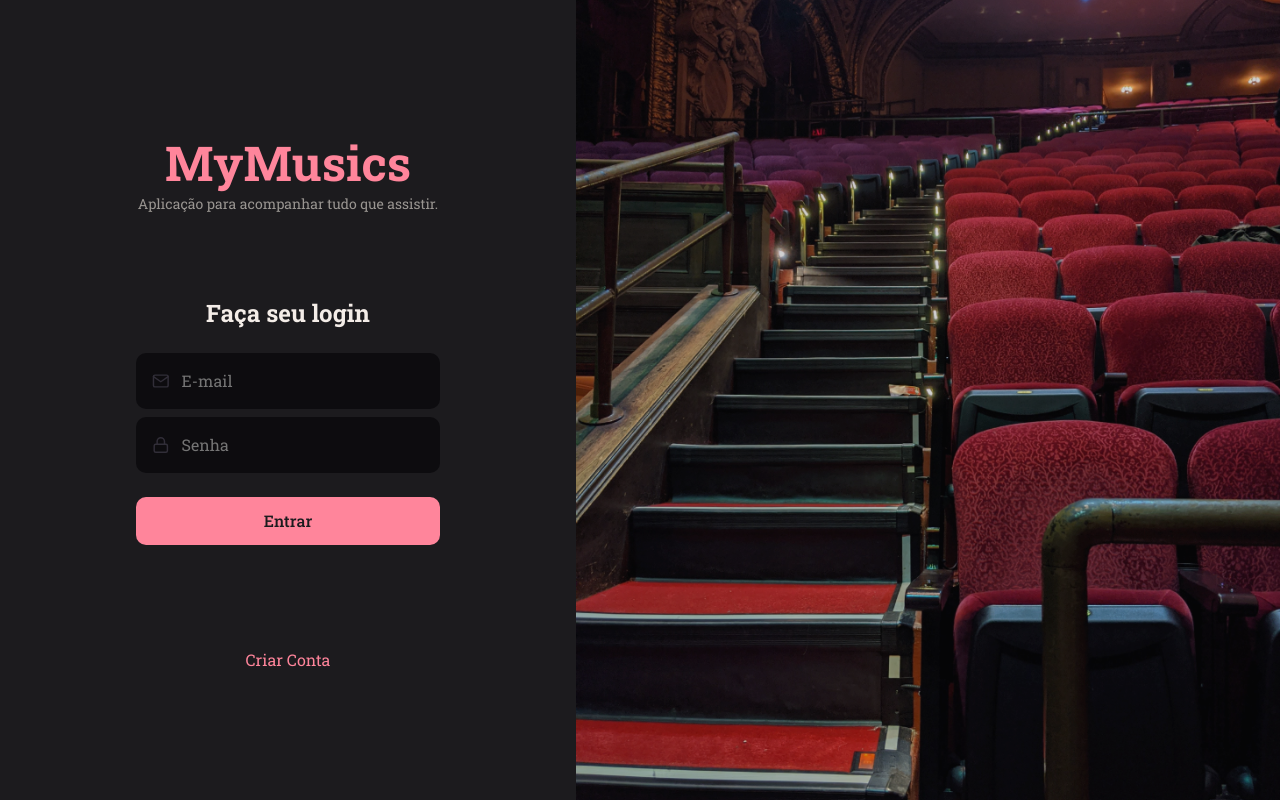
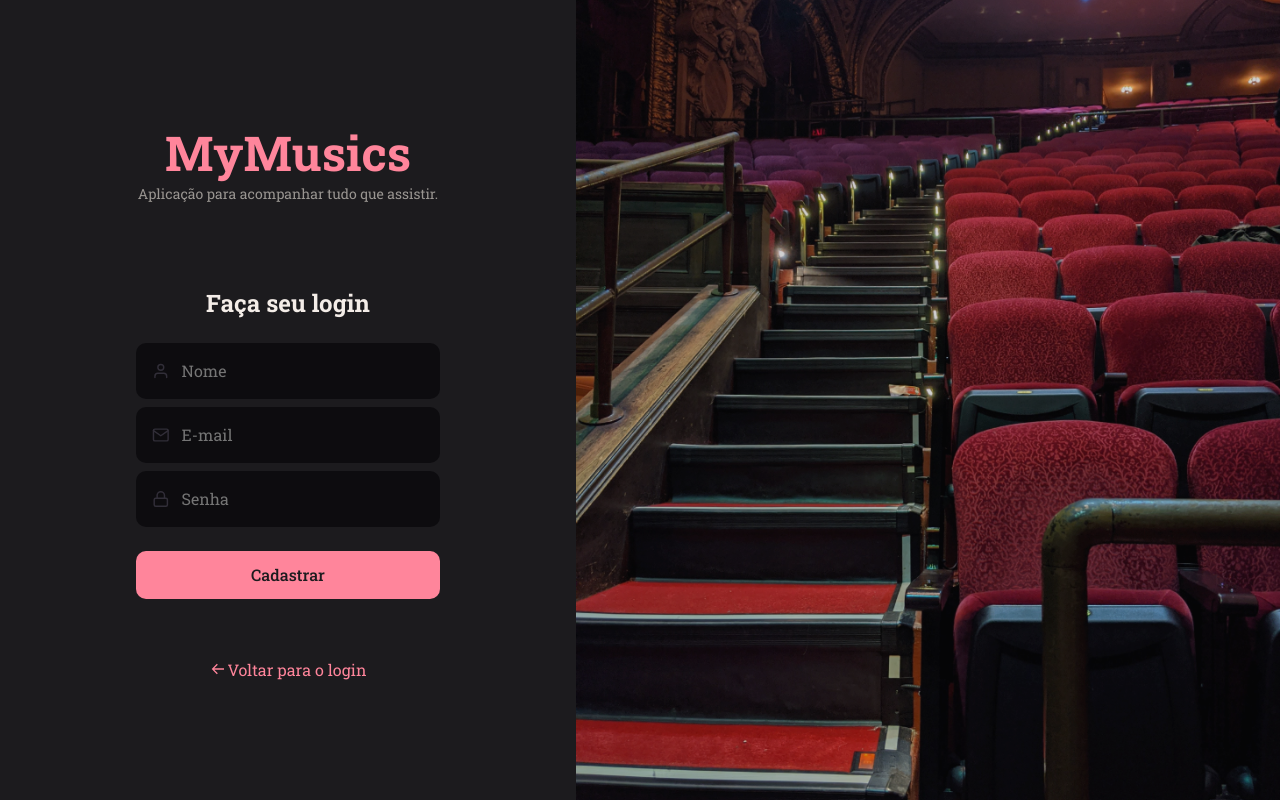
Before and after one commit to iuryescano/MyMusics, a React (Vite) app: page / in a window 1280 px wide. Built offline with nearby package versions, Linux system fonts and the light colour scheme.

Commit message:
[Feat] - PageUp paged created in project

```diff
--- a/src/main.jsx
+++ b/src/main.jsx
@@ -3,7 +3,7 @@
 import { ThemeProvider } from 'styled-components'
 import GlobalStyles from './styles/global';
 
-import { SignIn } from './pages/SignIn/index'
+import { SignUp } from './pages/SignUp/index'
 
 import theme from './styles/theme'
 
@@ -12,7 +12,7 @@
   <React.StrictMode >
     <ThemeProvider theme={theme}>
       <GlobalStyles />
-      <SignIn />
+      <SignUp />
     </ThemeProvider>
   </React.StrictMode>,
 )
--- /dev/null
+++ b/src/pages/SignUp/index.jsx
@@ -0,0 +1,46 @@
+import { Container, Form, Background } from "./styles";
+import { FiUser,FiMail, FiLock } from 'react-icons/fi'
+import { Input } from "../../components/Input/index";
+import { Button } from "../../components/Button/index";
+import { BiArrowBack } from "react-icons/bi";
+
+
+export function SignUp() {
+  return(
+    <Container>
+      <Form>
+        <h1>MyMusics</h1>
+        <p>Aplicação para acompanhar tudo que assistir.</p>
+
+        <h2>Faça seu login</h2>
+
+        <Input
+          placeholder="Nome"
+          type="text"
+          icon={FiUser}
+        />
+        <Input
+          placeholder="E-mail"
+          type="text"
+          icon={FiMail}
+        />
+        <Input
+          placeholder="Senha"
+          type="password"
+          icon={FiLock}
+        />
+
+        <Button title={"Cadastrar"} width= {"19rem"}/>
+
+        <a href="#">
+          <BiArrowBack/>
+          Voltar para o login
+        </a>
+
+
+      </Form>
+
+      <Background/>
+    </Container>
+  );
+}
--- /dev/null
+++ b/src/pages/SignUp/styles.js
@@ -0,0 +1,54 @@
+import styled from "styled-components";
+import backgroundImg from '../../assets/Background.png'
+
+export const Container = styled.div`
+  height: 100vh;
+
+  display: flex;
+  align-items: stretch;
+
+
+`;
+
+export const Form = styled.form`
+  padding: 0 136px;
+
+  display: flex;
+  flex-direction: column;
+  justify-content: center;
+  align-items: center;
+
+  text-align: center;
+
+  > h1 {
+    font-size: 48px;
+    color: ${({ theme }) => theme.COLORS.PINK};
+  }
+
+  > h2 {
+    font-size: 24px;
+    margin-top: 84px;
+    margin-bottom: 24px;
+  }
+
+  > p {
+    font-size: 14px;
+    color: ${({ theme }) => theme.COLORS.GRAY_100};
+  }
+
+  > a {
+    margin-top: 60px;
+    color: ${({ theme }) => theme.COLORS.PINK};
+    display: flex;
+    justify-content: center;
+    align-items: center;
+    gap: 2px;
+  }
+`;
+
+export const Background = styled.div`
+  flex: 1;
+  background: url(${backgroundImg}) no-repeat center center;
+  background-size: cover;
+  opacity:80%;
+`;
```
Also changed, not shown: src/pages/Profile/index.jsx (added), src/pages/Profile/styles.js (added).
